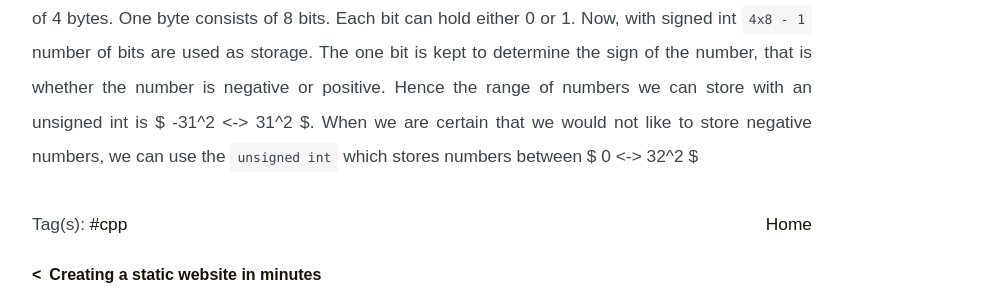
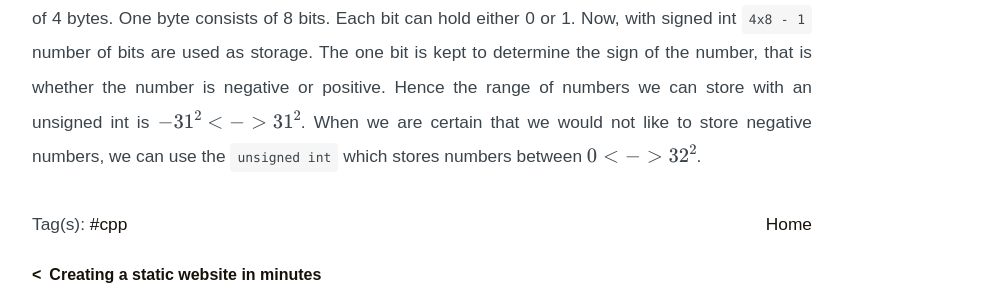
Before and after one commit to ariG23498/ariG23498.github.io, a Jekyll site: the page built from _posts/2020-06-25-Cpp-Progress.md, in a window 1280 px wide and 900 px high, scrolled down 3581 px. Shown: the part 364-664 px from the top of the window, without its empty margins (218-1208 px from the left). Built offline with Jekyll 4.4.1, drawn with Linux system fonts in a browser that asks for light colours; formulas are drawn with MathJax 3; comment, search, counter and statistics services are not loaded.

Commit message:
math latex

````diff
--- a/_posts/2020-06-25-Cpp-Progress.md
+++ b/_posts/2020-06-25-Cpp-Progress.md
@@ -128,4 +128,4 @@ int main(){
 }
 ```
 
-The most intriguing discussion in terms of datatypes is that there are something called `unsigned` datatypes in C++. Let us suppose that with the `int` datatype, the compiler specifies a memory space of 4 bytes. One byte consists of 8 bits. Each bit can hold either 0 or 1. Now, with signed int `4x8 - 1` number of bits are used as storage. The one bit is kept to determine the sign of the number, that is whether the number is negative or positive. Hence the range of numbers we can store with an unsigned int is $ -31^2 <-> 31^2 $. When we are certain that we would not like to store negative numbers, we can use the `unsigned int` which stores numbers between $ 0 <-> 32^2 $
+The most intriguing discussion in terms of datatypes is that there are something called `unsigned` datatypes in C++. Let us suppose that with the `int` datatype, the compiler specifies a memory space of 4 bytes. One byte consists of 8 bits. Each bit can hold either 0 or 1. Now, with signed int `4x8 - 1` number of bits are used as storage. The one bit is kept to determine the sign of the number, that is whether the number is negative or positive. Hence the range of numbers we can store with an unsigned int is $$ -31^2 <-> 31^2 $$. When we are certain that we would not like to store negative numbers, we can use the `unsigned int` which stores numbers between $$ 0 <-> 32^2 $$.
````
